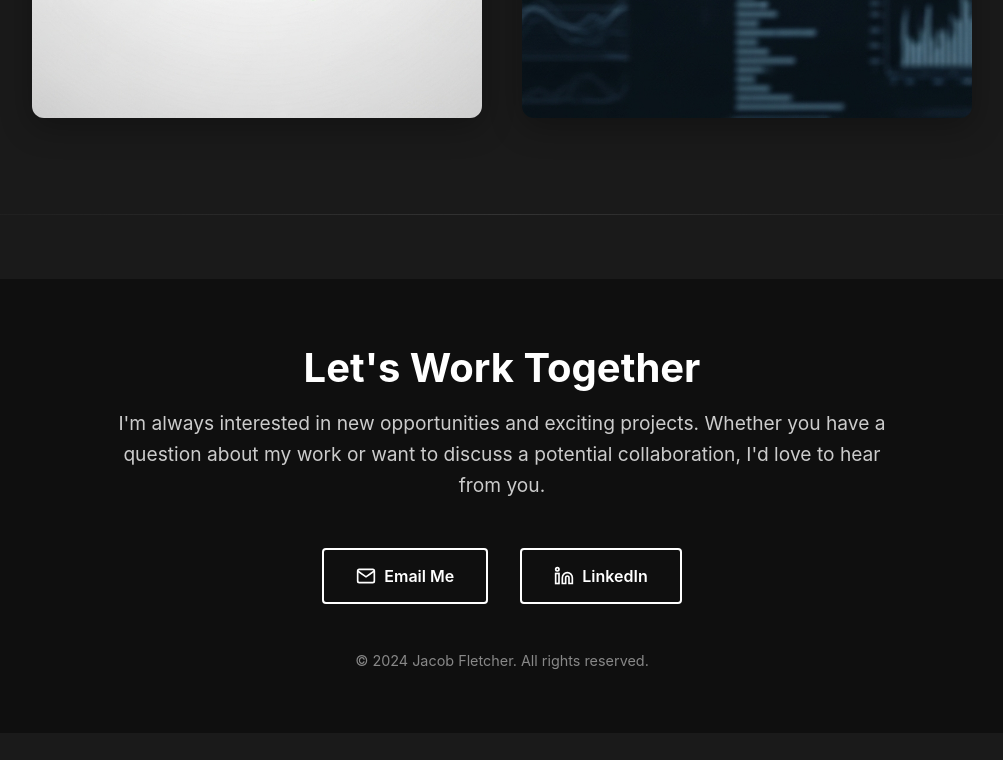
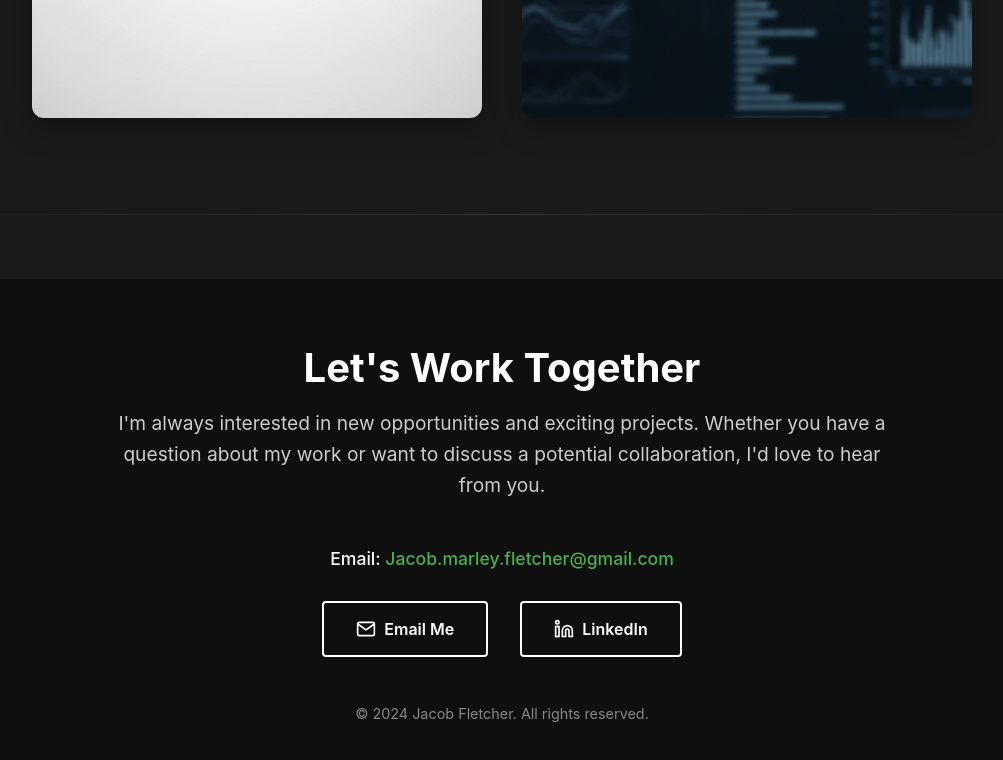
Before and after one commit to Solturtletiger/Jacob-Fletcher-Technologist, a plain HTML site: page index.html in a window 1280 px wide. Shown: the part 3613-4373 px from the top of the page, without its empty margins (138-1141 px from the left). Before the commit the page ends 4346 px from the top, so only its background shows below. Drawn offline with Linux system fonts and the light colour scheme.

Commit message:
Update index.html

```diff
--- a/index.html
+++ b/index.html
@@ -1022,6 +1022,10 @@
                 I'd love to hear from you.
             </p>
 
+            <p style="font-size: 1.1rem; color: #ffffff; margin-bottom: 2rem; font-weight: 500;">
+                Email: <a href="mailto:Jacob.marley.fletcher@gmail.com" style="color: #4caf50; text-decoration: none; transition: color 0.3s ease;" onmouseover="this.style.color='#81c784'" onmouseout="this.style.color='#4caf50'">Jacob.marley.fletcher@gmail.com</a>
+            </p>
+
             <div style="display: flex; justify-content: center; gap: 2rem; flex-wrap: wrap; margin-bottom: 3rem;">
                 <a href="mailto:Jacob.marley.fletcher@gmail.com" style="
                     display: inline-flex;
```
